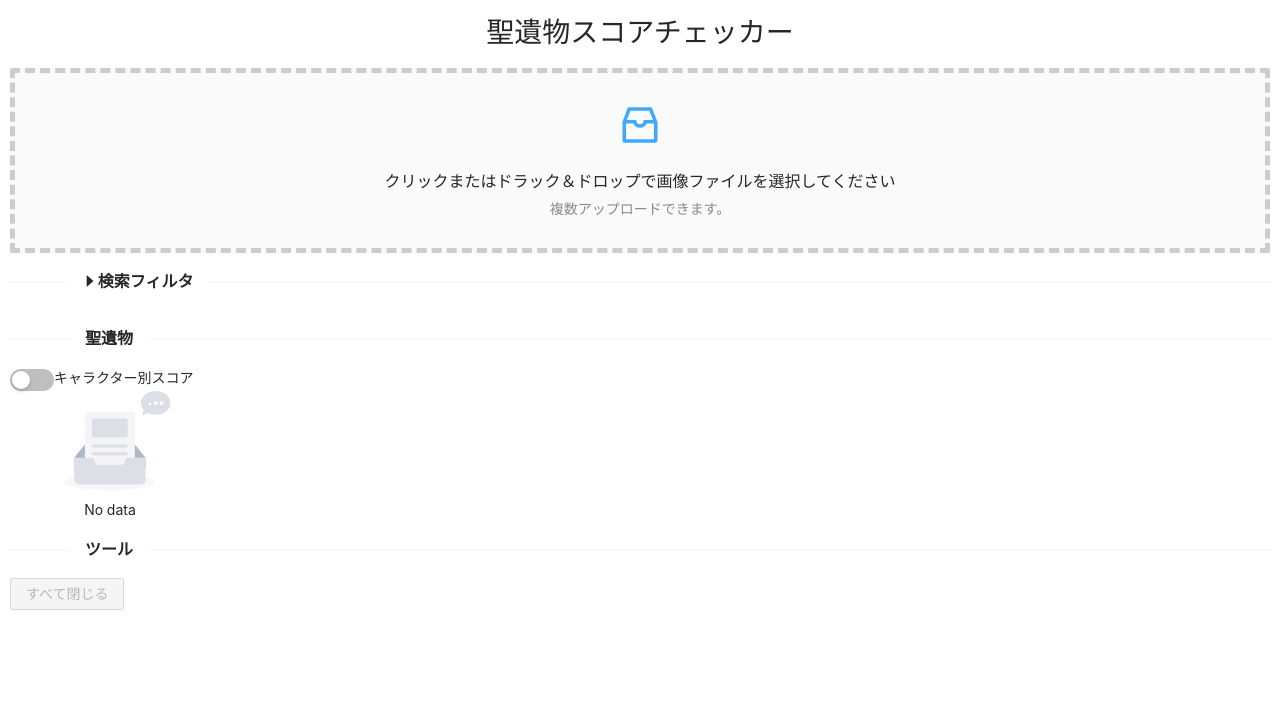
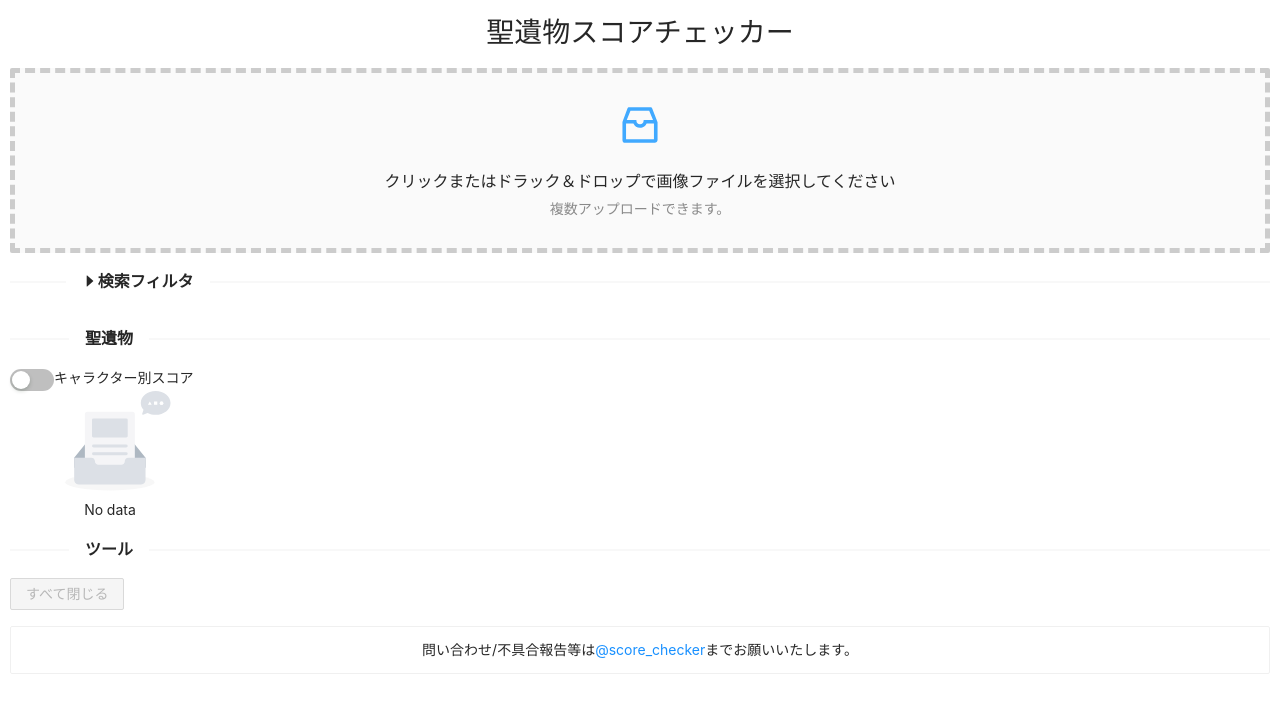
Before and after one commit to parin1213/score-checker, a React (Create React App) app: page / in a window 1280 px wide. Shown: the top 710 px of the page. Built offline with nearby package versions, Linux system fonts and the light colour scheme.

Commit message:
問い合わせ案内追加

```diff
--- a/src/App.tsx
+++ b/src/App.tsx
@@ -1,5 +1,5 @@
 import React, { Component } from 'react';
-import { Alert, Button, Col, Divider, InputNumber, Modal, Row, Select, Space, Switch } from 'antd';
+import { Alert, Button, Card, Col, Divider, InputNumber, Modal, Row, Select, Space, Switch } from 'antd';
 import { message } from 'antd';
 import Checkbox from 'antd/lib/checkbox/Checkbox';
 
@@ -16,6 +16,8 @@ import { loadLocalStorage, RelicDatabase, saveLocalStorage } from './Components/
 import FilterOptions from './Models/FilterOptions';
 import './App.css';
 import Tweet from './Components/tweet';
+import Link from 'antd/lib/typography/Link';
+import { Footer } from 'antd/lib/layout/layout';
 
 interface IAppProps { }
 interface IAppState {
@@ -84,7 +86,14 @@ class App extends Component<IAppProps, IAppState> {
     return (
       <div className="App" style={{ margin: '10px' }}>
         <h1 style={{ textAlign: 'center' }}>聖遺物スコアチェッカー</h1>
-        {this.state.doTweet ? <Tweet score={this.state.tweetRelic?.score || '0'} onHide={() => { this.doTweet = false; this.setState({ doTweet: false }) }} /> : undefined}
+        {this.state.doTweet ?
+          <Tweet score={this.state.tweetRelic?.score || '0'}
+            onHide={() => {
+              this.doTweet = false;
+              this.setState({ doTweet: false })
+              window.history.pushState('', '', window.location.href);
+              window.history.replaceState('', '', '/');
+            }} /> : undefined}
         {alert}
         <DropZone onChange={this.OnChange.bind(this)} />
         {this.drawFilterOptions()}
@@ -113,12 +122,19 @@ class App extends Component<IAppProps, IAppState> {
             </Col>
           </Row>
         </div>
+        <Card size='small' style={{ padding: 0, textAlign: 'center', position: 'sticky', bottom: '0px' }}>
+          問い合わせ/不具合報告等は
+          <Link href="https://twitter.com/score_checker" target="_blank">
+            @score_checker
+          </Link>
+          までお願いいたします。
+        </Card>
       </div>
     );
   }
 
   async componentDidMount() {
-    console.log('version: React v1.1.3')
+    console.log('version: React v1.1.4')
     let UserGuid = loadLocalStorage("UserGuid");
     if (!UserGuid) {
       UserGuid = uuidv4();
```
